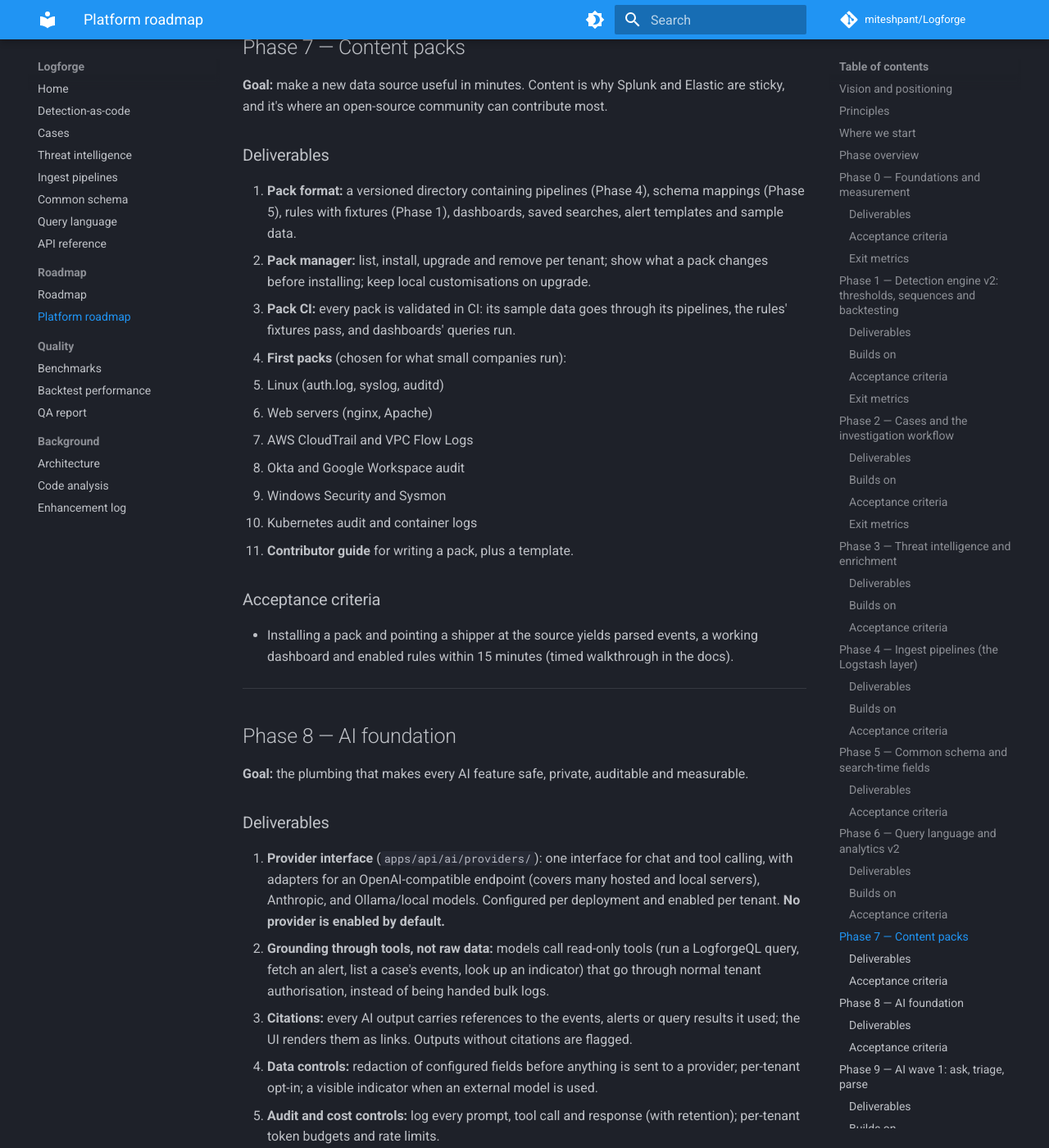
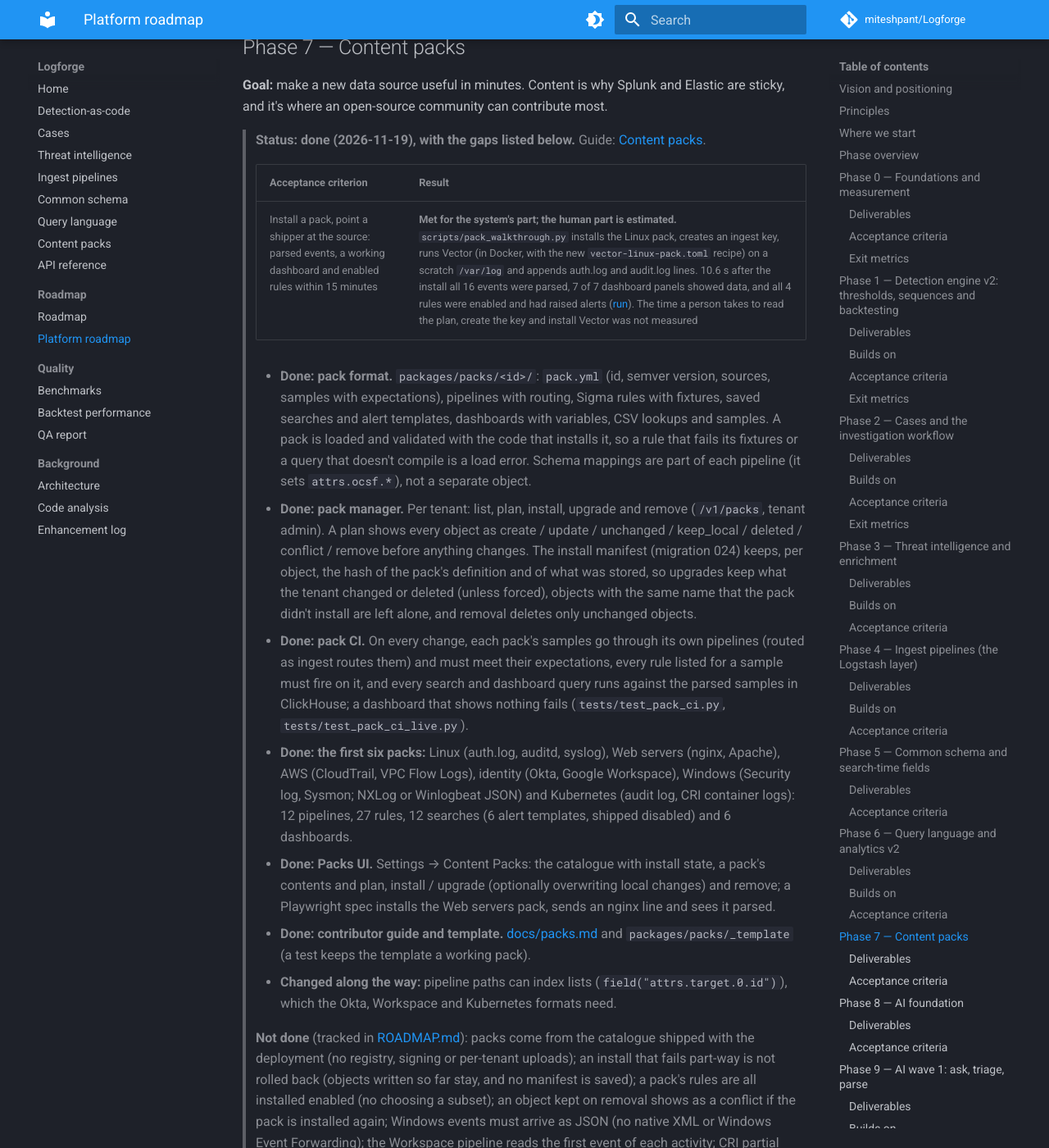
Before and after one commit to miteshpant/Logforge, an MkDocs documentation site: the page built from docs/PLATFORM_ROADMAP.md, in a window 1280 px wide and 1400 px high, scrolled down 19822 px. Shown: the whole window at 82% size. Built offline with MkDocs 1.6.1 and Material for MkDocs 9.7.7, drawn with Linux system fonts in a browser that asks for light colours; comment, search, counter and statistics services are not loaded; some of the changed text lies outside the part shown.

Commit message:
P7.6 Content packs guide, roadmap status, README and screenshots
docs/packs.md: the catalogue, installing / upgrading / removing and what a
plan shows, the timed 15-minute walkthrough, and how to write and check a
pack. Phase 7 marked done in PLATFORM_ROADMAP.md with its gaps (no
registry or signing, no rollback of a failed install, rules all enabled,
JSON-only Windows input, ...), follow-ups in ROADMAP.md, README feature row
and Content Packs screenshots, the walkthrough in the benchmarks.

Co-Authored-By: Claude Opus 5.5 <noreply@anthropic.com>
Claude-Session: https://claude.ai/code/session_017j6Y7u5fbgghW6rbktQFja

```diff
--- a/docs/PLATFORM_ROADMAP.md
+++ b/docs/PLATFORM_ROADMAP.md
@@ -738,6 +738,63 @@ analysts expect from SPL or ES|QL.
 and Elastic are sticky, and it's where an open-source community can
 contribute most.
 
+> **Status: done (2026-11-19), with the gaps listed below.** Guide:
+> [Content packs](./packs.md).
+>
+> | Acceptance criterion | Result |
+> |---|---|
+> | Install a pack, point a shipper at the source: parsed events, a working dashboard and enabled rules within 15 minutes | **Met for the system's part; the human part is estimated.** `scripts/pack_walkthrough.py` installs the Linux pack, creates an ingest key, runs Vector (in Docker, with the new `vector-linux-pack.toml` recipe) on a scratch `/var/log` and appends auth.log and audit.log lines. 10.6 s after the install all 16 events were parsed, 7 of 7 dashboard panels showed data, and all 4 rules were enabled and had raised alerts ([run](https://github.com/miteshpant/Logforge/blob/main/docs/benchmarks/2026-11-19-pack-walkthrough.json)). The time a person takes to read the plan, create the key and install Vector was not measured |
+>
+> - **Done: pack format.** `packages/packs/<id>/`: `pack.yml` (id,
+>   semver version, sources, samples with expectations), pipelines with
+>   routing, Sigma rules with fixtures, saved searches and alert templates,
+>   dashboards with variables, CSV lookups and samples. A pack is loaded and
+>   validated with the code that installs it, so a rule that fails its
+>   fixtures or a query that doesn't compile is a load error. Schema
+>   mappings are part of each pipeline (it sets `attrs.ocsf.*`), not a
+>   separate object.
+> - **Done: pack manager.** Per tenant: list, plan, install, upgrade and
+>   remove (`/v1/packs`, tenant admin). A plan shows every object as
+>   create / update / unchanged / keep_local / deleted / conflict / remove
+>   before anything changes. The install manifest (migration 024) keeps,
+>   per object, the hash of the pack's definition and of what was stored, so
+>   upgrades keep what the tenant changed or deleted (unless forced),
+>   objects with the same name that the pack didn't install are left alone,
+>   and removal deletes only unchanged objects.
+> - **Done: pack CI.** On every change, each pack's samples go through its
+>   own pipelines (routed as ingest routes them) and must meet their
+>   expectations, every rule listed for a sample must fire on it, and every
+>   search and dashboard query runs against the parsed samples in ClickHouse;
+>   a dashboard that shows nothing fails (`tests/test_pack_ci.py`,
+>   `tests/test_pack_ci_live.py`).
+> - **Done: the first six packs:** Linux (auth.log, auditd, syslog), Web
+>   servers (nginx, Apache), AWS (CloudTrail, VPC Flow Logs), identity (Okta,
+>   Google Workspace), Windows (Security log, Sysmon; NXLog or Winlogbeat
+>   JSON) and Kubernetes (audit log, CRI container logs): 12 pipelines, 27
+>   rules, 12 searches (6 alert templates, shipped disabled) and 6
+>   dashboards.
+> - **Done: Packs UI.** Settings → Content Packs: the catalogue with
+>   install state, a pack's contents and plan, install / upgrade (optionally
+>   overwriting local changes) and remove; a Playwright spec installs the
+>   Web servers pack, sends an nginx line and sees it parsed.
+> - **Done: contributor guide and template.** [docs/packs.md](./packs.md)
+>   and `packages/packs/_template` (a test keeps the template a working
+>   pack).
+> - **Changed along the way:** pipeline paths can index lists
+>   (`field("attrs.target.0.id")`), which the Okta, Workspace and Kubernetes
+>   formats need.
+>
+> **Not done** (tracked in [ROADMAP.md](./ROADMAP.md)): packs come from the
+> catalogue shipped with the deployment (no registry, signing or
+> per-tenant uploads); an install that fails part-way is not rolled back
+> (objects written so far stay, and no manifest is saved); a pack's rules
+> are all installed enabled (no choosing a subset); an object kept on
+> removal shows as a conflict if the pack is installed again; Windows
+> events must arrive as JSON (no native XML or Windows Event Forwarding);
+> the Workspace pipeline reads the first event of each activity; CRI
+> partial lines are not joined (Vector's `kubernetes_logs` source joins
+> them); no shipped pack uses a lookup table yet.
+
 ### Deliverables
 
 1. **Pack format:** a versioned directory containing pipelines (Phase 4),
--- a/mkdocs.yml
+++ b/mkdocs.yml
@@ -48,6 +48,7 @@ nav:
   - Ingest pipelines: pipelines.md
   - Common schema: schema.md
   - Query language: query-language.md
+  - Content packs: packs.md
   # Static Redoc page (docs/api/index.html); nav entries must be pages or URLs.
   - API reference: https://miteshpant.github.io/Logforge/api/
   - Roadmap:
```
Also changed, not shown: README.md (+4 -1 lines), docs/ROADMAP.md (+12 -0 lines), docs/benchmarks/README.md (+19 -0 lines), docs/index.md (+3 -0 lines), docs/packs.md (added, +239 -0 lines), docs/images/content-pack.png (added), docs/images/content-packs.png (added), 1 other file.
